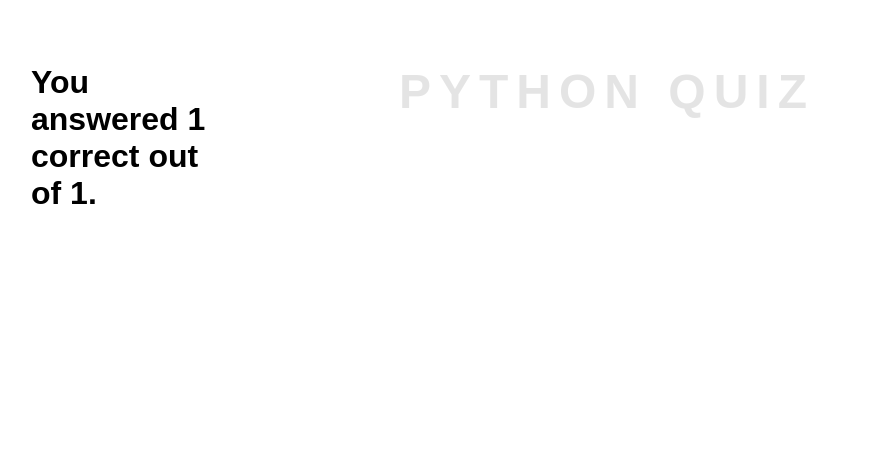
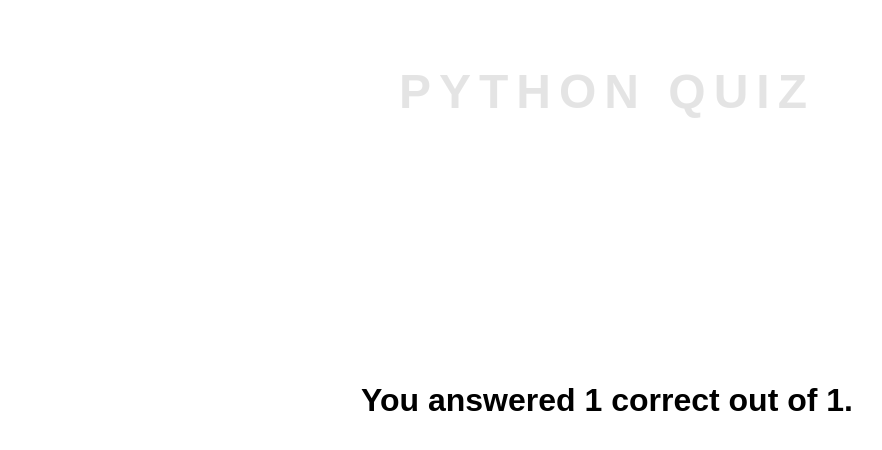
Before and after one commit to mrillusi0n/quiz, a Flask app: page /results in a window 1280 px wide. Shown: the top 450 px of the page, without its empty margins (33-915 px from the left). Run offline with Flask 2, Linux system fonts and the light colour scheme; the visitor is signed in with stand-in values (Sample User, id 1).

Commit message:
style score

```diff
--- a/quizzer/static/main.css
+++ b/quizzer/static/main.css
@@ -88,3 +88,10 @@ input[type="radio"]:checked + .option-content {
 .next-btn:hover {
   background: rgb(200, 233, 173);
 }
+
+.score {
+  text-align: center;
+  align-self: center;
+  grid-row: 1 / -1;
+  grid-column-start: 2;
+}
```
